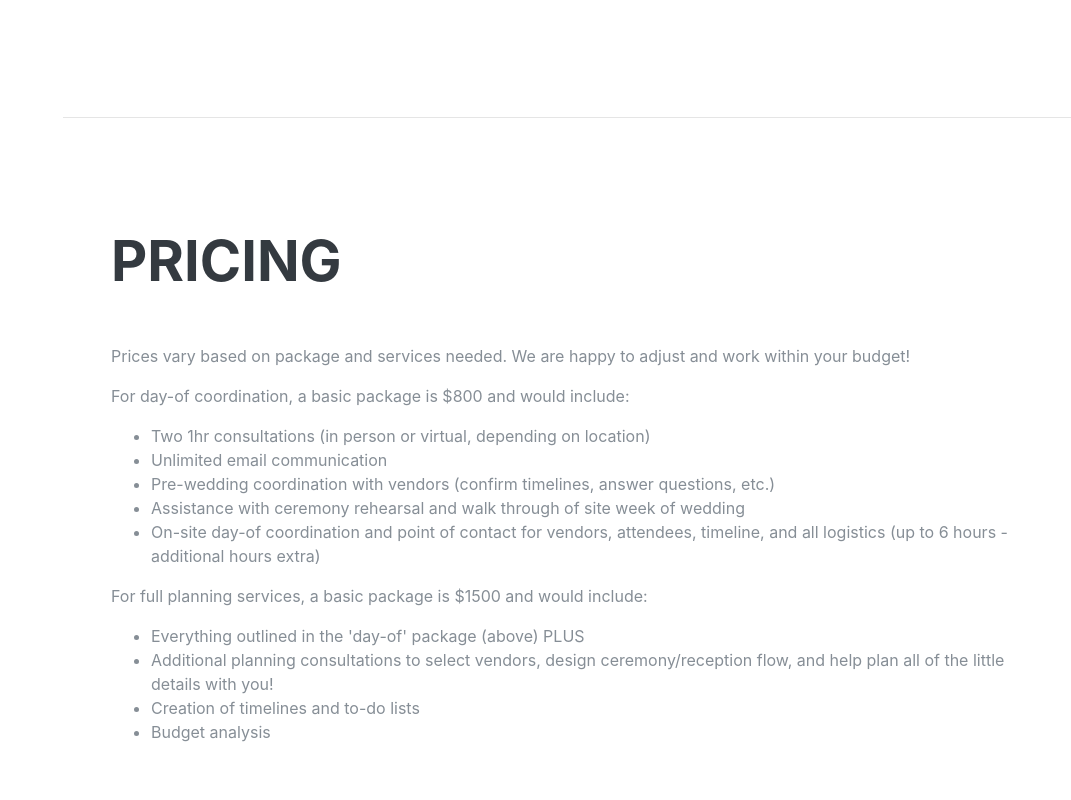
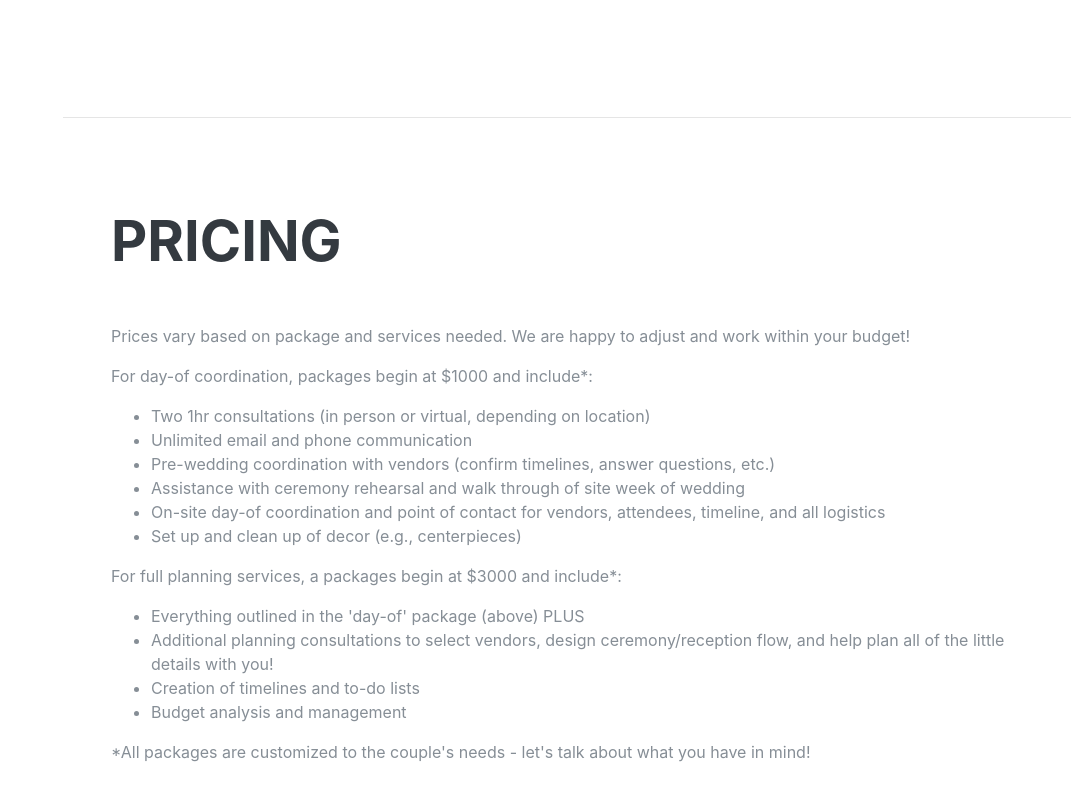
Before and after one commit to sidpalas/staceypalas.github.io, a plain HTML site: page index.html in a window 1280 px wide. Shown: the part 1484-2284 px from the top of the page, without its empty margins (209-1280 px from the left). Drawn offline with nearby package versions, Linux system fonts and the light colour scheme; a web font is replaced by a local one.

Commit message:
update site copy

```diff
--- a/index.html
+++ b/index.html
@@ -99,22 +99,25 @@
             <div class="resume-content mr-auto">
               <p>Prices vary based on package and services needed. We are happy to adjust and work within your budget! </p>
 
-                <p>For day-of coordination, a basic package is $800 and would include: </p>
+                <p>For day-of coordination, packages begin at $1000 and include*: </p>
                 <ul>
                     <li>Two 1hr consultations (in person or virtual, depending on location)</li>
-                    <li>Unlimited email communication</li>
+                    <li>Unlimited email and phone communication</li>
                     <li>Pre-wedding coordination with vendors (confirm timelines, answer questions, etc.)</li>
                     <li>Assistance with ceremony rehearsal and walk through of site week of wedding</li>
-                    <li>On-site day-of coordination and point of contact for vendors, attendees, timeline, and all logistics (up to 6 hours - additional hours extra)</li>
+                    <li>On-site day-of coordination and point of contact for vendors, attendees, timeline, and all logistics</li>
+                    <li>Set up and clean up of decor (e.g., centerpieces)</li>
                 </ul>
 
-                <p> For full planning services, a basic package is $1500 and would include: </p>
+                <p> For full planning services, a packages begin at $3000 and include*: </p>
                 <ul>
                     <li>Everything outlined in the 'day-of' package (above) PLUS</li>
                     <li>Additional planning consultations to select vendors, design ceremony/reception flow, and help plan all of the little details with you!</li>
                     <li>Creation of timelines and to-do lists</li>
-                    <li>Budget analysis</li>
+                    <li>Budget analysis and management</li>
                 </ul>
+
+                <p>*All packages are customized to the couple's needs - let's talk about what you have in mind!</p>
             </div>
           </div>
 
```
